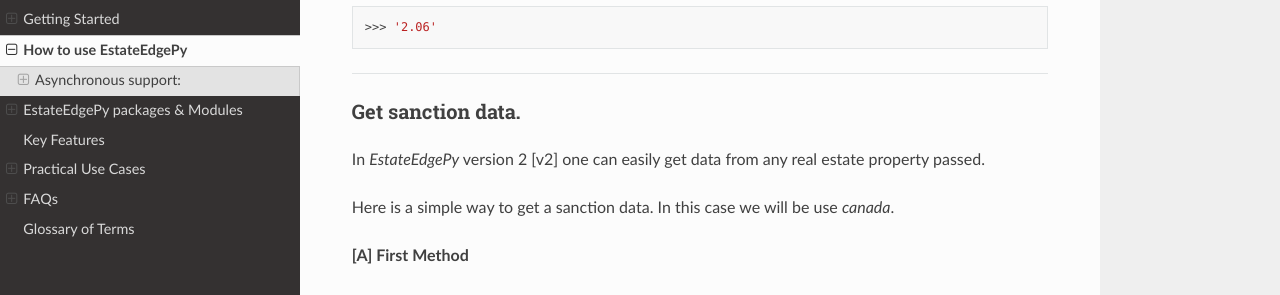
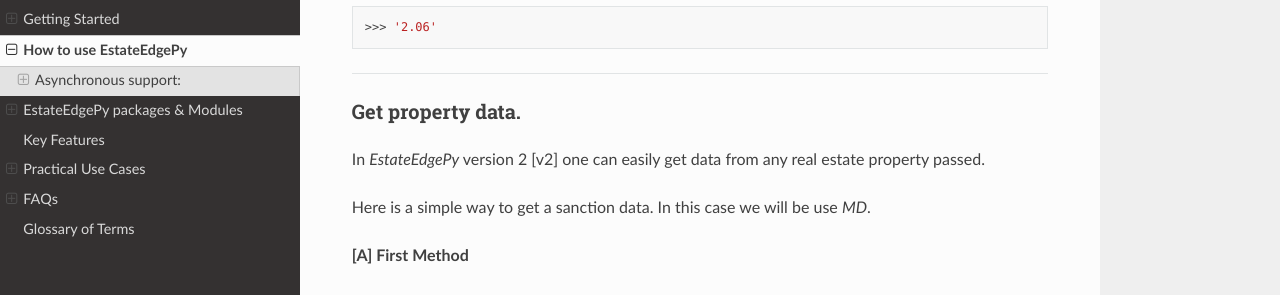
Before and after one commit to cla-bit/EstateEdgePy-Docs, a Sphinx documentation site: the page built from source/examples.rst, in a window 1280 px wide and 900 px high, scrolled down 333 px. Shown: the part 162-457 px from the top of the window. Built offline with Sphinx 7.4.7 and the Read the Docs theme 3.1.0, drawn with Linux system fonts in a browser that asks for light colours; pages that are not in the unit, such as notebooks, are missing from menus.

Commit message:
Update examples.rst

```diff
--- a/source/examples.rst
+++ b/source/examples.rst
@@ -27,12 +27,12 @@
 ----------------------------
 
 
-Get sanction data.
+Get property data.
 ------------------------------------
 
 In `EstateEdgePy` version 2 [v2] one can easily get data from any real estate property passed.
 
-Here is a simple way to get a sanction data. In this case we will be use `canada`.
+Here is a simple way to get a sanction data. In this case we will be use `MD`.
 
 
 **[A] First Method**
```
